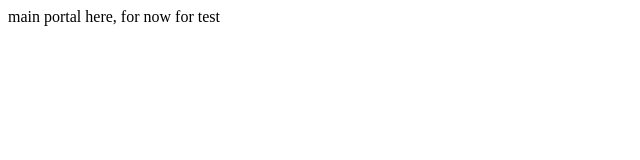
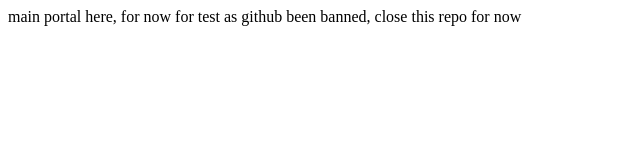
Before and after one commit to vxchao/vxchao.github.io, a plain HTML site: page index.html in a window 1280 px wide. Shown: the whole page, without its empty margins (0-640 px from the left). Drawn offline with Linux system fonts and the light colour scheme.

Commit message:
as github been banned, close this repo for now

```diff
--- a/index.html
+++ b/index.html
@@ -7,5 +7,6 @@
 </head>
 <body>
     main portal here, for now for test
+    as github been banned, close this repo for now
 </body>
 </html>
```
